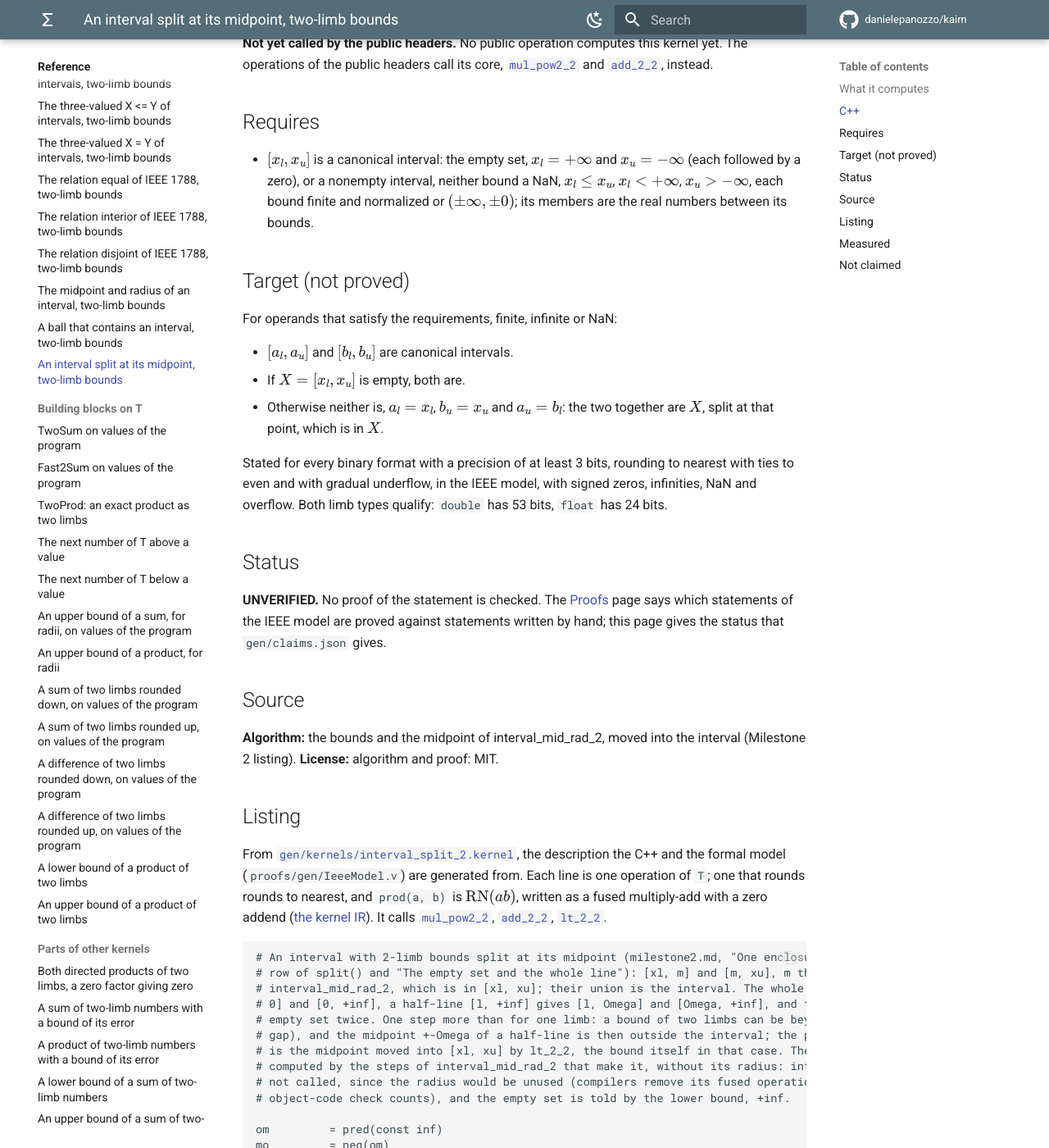
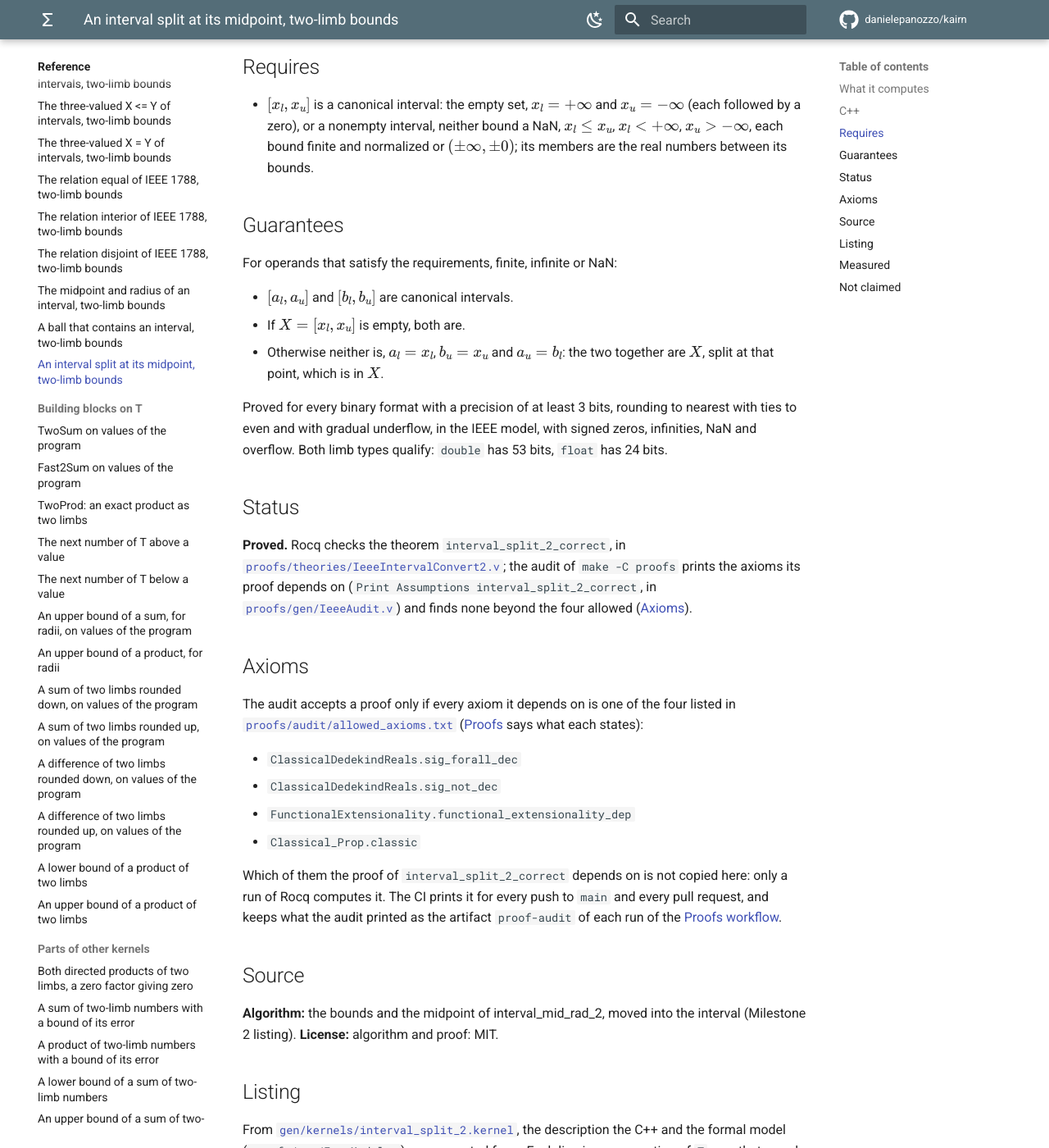
Before and after one commit to danielepanozzo/kairn, an MkDocs documentation site: the page built from docs/reference/interval_split_2.md, in a window 1280 px wide and 1400 px high, scrolled down 670 px. Shown: the whole window at 82% size. Built offline with MkDocs 1.6.1 and Material for MkDocs 9.7.7, drawn with Linux system fonts in a browser that asks for light colours; comment, search, counter and statistics services are not loaded; some of the changed text lies outside the part shown.

Commit message:
Proofs: the midpoint, a radius and the split of an interval of two limbs
interval_mid_rad_2 and interval_split_2 are proved against their generated IEEE-model
statements, from precision 3 (proofs/theories/IeeeIntervalConvert2.v).

The midpoint of a bounded interval is finite: each bound is halved by mul_pow2_2 into a
finite normalized pair whose leading limb is at most Omega / 2 in magnitude (at a bound whose
leading limb is +-Omega, because its tail is strictly below half a gap, by the tie rule), and
add_2_2 of two such pairs does not overflow (IeeeAdd22Top.v, the threshold at half the range).
Each half is within eta / 2 of the exact half (a halving is exact unless the limb is below
2^(emin + prec), and then the pair has no second limb), so the sum is within
3u^2/(1-4u) |mid| + 2 eta of the midpoint, and the two selects by lt_2_2 move it into the
interval without moving it away. The midpoint is a normalized pair, which the generated
statement does not say (interval_mid_rad_2_all).

Each side of the radius is radd(to_up_2(z), e), (z, e) = add_ball_2_2 of a difference that is
not negative, made +infinity when it is not below +infinity: a finite e means a finite z
within e of the difference and not negative, so that the side is at least the difference;
an e that is +infinity or a NaN makes radd +infinity or a NaN, never a finite number. So the
radius is +infinity or a finite number with which the midpoint contains the interval. It is
finite when both bounds are at most 2^(emax - 2) in magnitude: a side is then at most 9/8 of
that, and every value on the way to radd at most 3/4 of 2^emax.

The split point is the midpoint selected for the kind of interval (0, +-Omega, or the midpoint
above), moved into the interval by two selects of lt_2_2: a canonical finite value between
the bounds whatever was selected, so that both parts are canonical and nonempty.

The file also proves interval_to_ball_2 (interval_to_ball_2_correct); its description is
marked in the next commit but one.

make -C proofs passes with the audit: 896 audited theorems (135 + 594 + 167), 95 files. The
pinned digest of IeeeStatements.v (two status words), the count of the IEEE audit and the set
of proved kernels of stage B2 in gen/tests follow, and the entry of interval_mid_rad_2 that
docs/developer/architecture.md writes out.

Co-Authored-By: Claude Fable 5.2 <noreply@anthropic.com>
Claude-Session: https://claude.ai/code/session_01ULwCxzT6Dhw9xUiTw8mJz1

```diff
--- a/docs/reference/interval_split_2.md
+++ b/docs/reference/interval_split_2.md
@@ -2,9 +2,7 @@
 
 <!-- Generated by docs/tools/reference.py from gen/claims.json, gen/kernels/, include/kairn/gen/bounds.hpp, proofs/gen/, proofs/audit/, results/milestone1/brute/ and docs/tools/reference_operations.py. Do not edit: run python3 docs/tools/reference.py. -->
 
-Kernel `interval_split_2` · **UNVERIFIED** · [all operations](index.md) · [how to read this page](reading.md)
-
-**UNVERIFIED: no proof is checked.** The statement below is a target: Rocq has not checked a proof of it. No public operation calls it yet ([What holds today](../getting-started/guarantees.md#proved-and-unverified)).
+Kernel `interval_split_2` · proved · [all operations](index.md) · [how to read this page](reading.md)
 
 ## What it computes
 
@@ -22,7 +20,7 @@ A number of several limbs stands for their exact sum: $x_l = x_{l0} + x_{l1}$, $
 
 - $[x_l, x_u]$ is a canonical interval: the empty set, $x_l = +\infty$ and $x_u = -\infty$ (each followed by a zero), or a nonempty interval, neither bound a NaN, $x_l \le x_u$, $x_l < +\infty$, $x_u > -\infty$, each bound finite and normalized or $(\pm\infty, \pm 0)$; its members are the real numbers between its bounds.
 
-## Target (not proved)
+## Guarantees
 
 For operands that satisfy the requirements, finite, infinite or NaN:
 
@@ -30,11 +28,22 @@ For operands that satisfy the requirements, finite, infinite or NaN:
 - If $X = [x_l, x_u]$ is empty, both are.
 - Otherwise neither is, $a_l = x_l$, $b_u = x_u$ and $a_u = b_l$: the two together are $X$, split at that point, which is in $X$.
 
-Stated for every binary format with a precision of at least 3 bits, rounding to nearest with ties to even and with gradual underflow, in the IEEE model, with signed zeros, infinities, NaN and overflow. Both limb types qualify: `double` has 53 bits, `float` has 24 bits.
+Proved for every binary format with a precision of at least 3 bits, rounding to nearest with ties to even and with gradual underflow, in the IEEE model, with signed zeros, infinities, NaN and overflow. Both limb types qualify: `double` has 53 bits, `float` has 24 bits.
 
 ## Status
 
-**UNVERIFIED.** No proof of the statement is checked. The [Proofs](../proofs/index.md#what-is-proved-and-in-which-model) page says which statements of the IEEE model are proved against statements written by hand; this page gives the status that `gen/claims.json` gives.
+**Proved.** Rocq checks the theorem `interval_split_2_correct`, in [`proofs/theories/IeeeIntervalConvert2.v`](https://github.com/danielepanozzo/kairn/blob/main/proofs/theories/IeeeIntervalConvert2.v); the audit of `make -C proofs` prints the axioms its proof depends on (`Print Assumptions interval_split_2_correct`, in [`proofs/gen/IeeeAudit.v`](https://github.com/danielepanozzo/kairn/blob/main/proofs/gen/IeeeAudit.v)) and finds none beyond the four allowed ([Axioms](#axioms)).
+
+## Axioms
+
+The audit accepts a proof only if every axiom it depends on is one of the four listed in [`proofs/audit/allowed_axioms.txt`](https://github.com/danielepanozzo/kairn/blob/main/proofs/audit/allowed_axioms.txt) ([Proofs](../proofs/index.md#the-four-axioms) says what each states):
+
+- `ClassicalDedekindReals.sig_forall_dec`
+- `ClassicalDedekindReals.sig_not_dec`
+- `FunctionalExtensionality.functional_extensionality_dep`
+- `Classical_Prop.classic`
+
+Which of them the proof of `interval_split_2_correct` depends on is not copied here: only a run of Rocq computes it. The CI prints it for every push to `main` and every pull request, and keeps what the audit printed as the artifact `proof-audit` of each run of the [Proofs workflow](https://github.com/danielepanozzo/kairn/actions/workflows/proofs.yml).
 
 ## Source
 
@@ -107,4 +116,3 @@ No stored brute-force run has judged this kernel yet.
 
 - Anything for operands that do not satisfy the requirements.
 - The sign of a zero limb, and which NaN a NaN result is: the claims compare neither.
-- Anything at all, as a guarantee: the statement is a target until its proof is checked.
```
Also changed, not shown: docs/developer/architecture.md (+1 -1 lines), docs/proofs/index.md (+7 -3 lines), docs/reference/index.md (+3 -3 lines), docs/reference/interval_mid_rad_2.md (+15 -7 lines), 12 other files.
